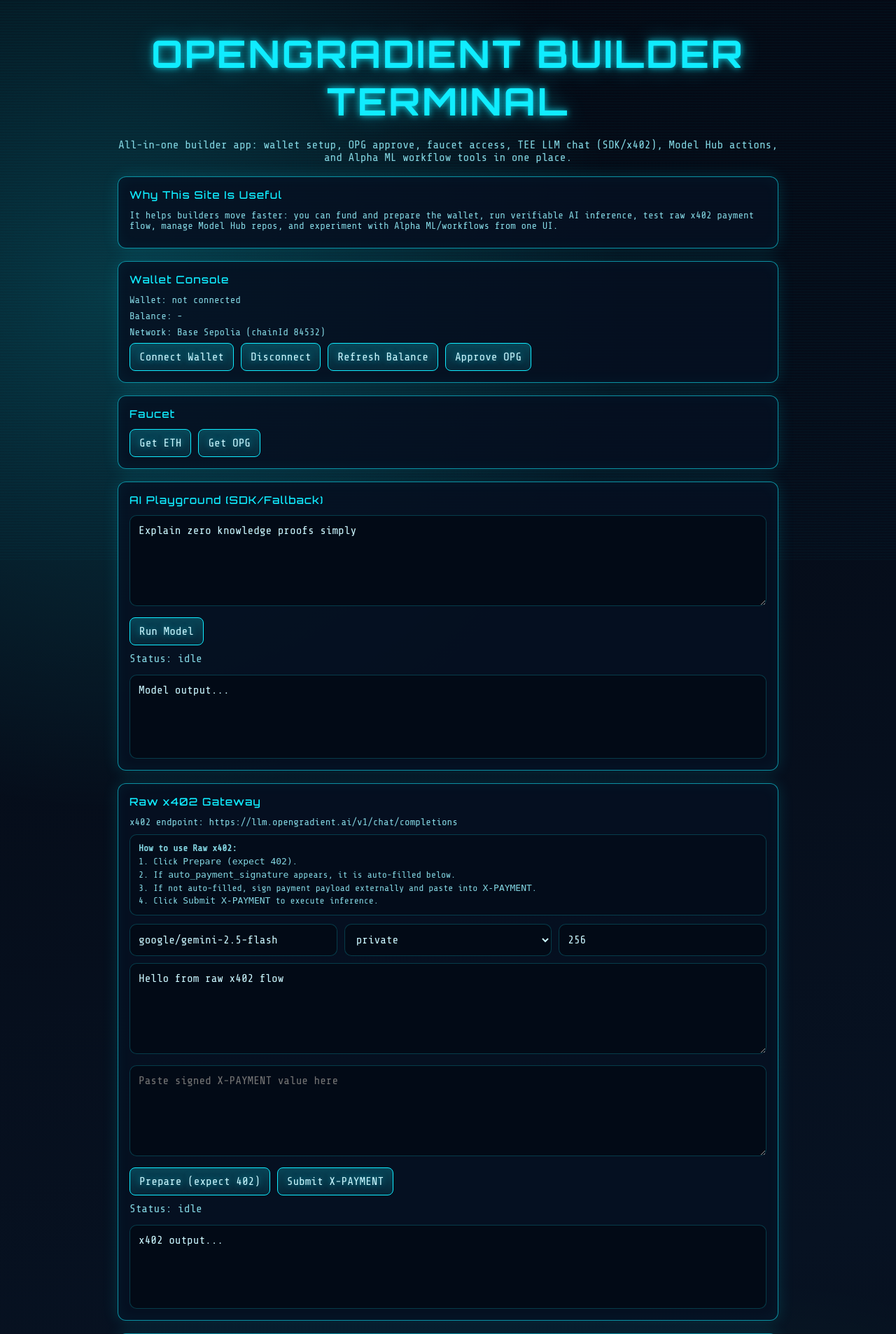
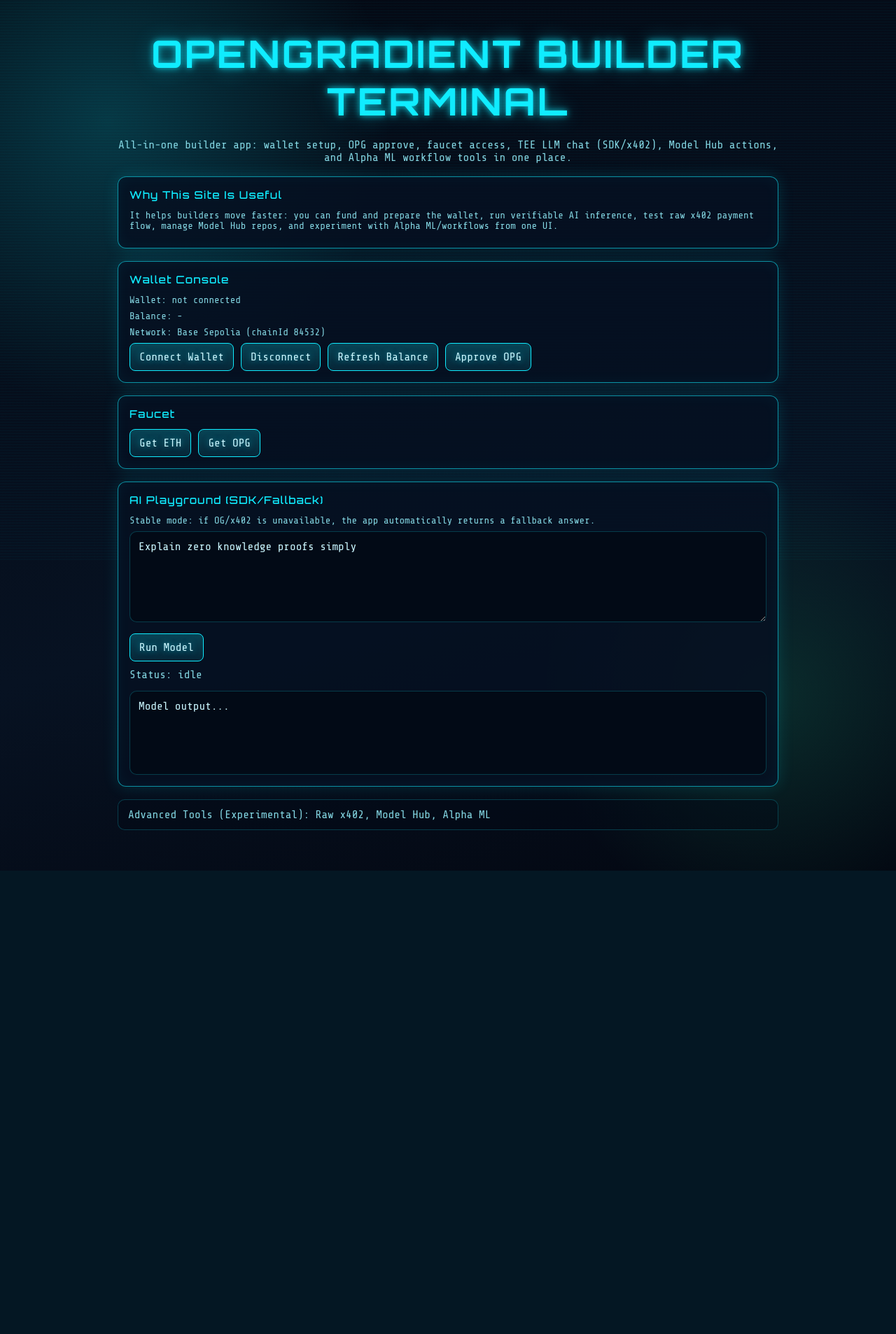
Before and after one commit to arthuroua/opengradient-intelligence-terminal, a Flask app: page / in a window 1280 px wide. Shown: the top 1906 px of the page at 70% size. After the commit the page ends 1244 px from the top, so only its background shows below. Run offline with Flask 3, Linux system fonts and the light colour scheme; some libraries are stand-ins or nearby versions.

Commit message:
Simplify UI and force stable fallback for AI Playground

```diff
--- a/app.py
+++ b/app.py
@@ -763,10 +763,11 @@
                     return call_offline_fallback(prompt), "offline_fallback"
 
             if manual_x402_message:
-                if ENABLE_WIKI_FALLBACK:
-                    return call_offline_fallback(prompt), "offline_fallback"
-                # Return actionable instruction without hard-failing UI.
-                return f"{manual_x402_message}. Details: {debug_details}", "x402_prepare_required"
+                # Keep AI Playground usable even when gateway payment flow is unstable.
+                try:
+                    return call_wikipedia_fallback(prompt), "stable_fallback_wiki"
+                except Exception:
+                    return call_offline_fallback(prompt), "stable_fallback_offline"
 
             if _is_402_error(sdk_exc):
                 try:
@@ -780,21 +781,17 @@
                         settlement=X402_DEFAULT_SETTLEMENT,
                     )
                     if status_code == 402:
-                        if ENABLE_WIKI_FALLBACK:
-                            return call_offline_fallback(prompt), "offline_fallback"
-                        requirement_preview = str(headers)[:400]
-                        return (
-                            "SDK returned 402 and x402 prepare also returned 402. "
-                            f"Payment headers: {requirement_preview}. Endpoint used: {endpoint_used}. "
-                            f"Details: {debug_details}",
-                            "x402_prepare_required",
-                        )
+                        try:
+                            return call_wikipedia_fallback(prompt), "stable_fallback_wiki"
+                        except Exception:
+                            return call_offline_fallback(prompt), "stable_fallback_offline"
                 except Exception:
                     pass
 
-            if ENABLE_WIKI_FALLBACK:
-                return call_offline_fallback(prompt), "offline_fallback"
-            return f"OpenGradient inference failed without fallback. Details: {debug_details}", "opengradient_debug"
+            try:
+                return call_wikipedia_fallback(prompt), "stable_fallback_wiki"
+            except Exception:
+                return call_offline_fallback(prompt), "stable_fallback_offline"
 
 
 def call_openai(prompt: str) -> str:
--- a/templates/index.html
+++ b/templates/index.html
@@ -127,6 +127,22 @@
         font-size: 13px;
         line-height: 1.45;
       }
+      .advanced {
+        border: 1px solid var(--line-soft);
+        border-radius: 10px;
+        margin-bottom: 18px;
+        background: rgba(3, 11, 23, 0.45);
+      }
+      .advanced > summary {
+        cursor: pointer;
+        list-style: none;
+        padding: 12px 14px;
+        color: var(--muted);
+      }
+      .advanced > summary::-webkit-details-marker { display: none; }
+      .advanced-body {
+        padding: 0 12px 12px;
+      }
       @media (max-width: 640px) {
         h1 { font-size: 28px; }
         .wrap { padding-top: 28px; }
@@ -177,12 +193,16 @@
 
       <section class="panel">
         <div class="panel-title">AI Playground (SDK/Fallback)</div>
+        <div class="meta">Stable mode: if OG/x402 is unavailable, the app automatically returns a fallback answer.</div>
         <textarea id="prompt">Explain zero knowledge proofs simply</textarea>
         <button id="runBtn">Run Model</button>
         <div class="status" id="runStatus">Status: idle</div>
         <div class="output" id="output">Model output...</div>
       </section>
 
+      <details class="advanced">
+        <summary>Advanced Tools (Experimental): Raw x402, Model Hub, Alpha ML</summary>
+        <div class="advanced-body">
       <section class="panel">
         <div class="panel-title">Raw x402 Gateway</div>
         <div class="meta" id="x402State">x402: checking config...</div>
@@ -256,6 +276,8 @@
         <div class="status" id="alphaStatus">Status: idle</div>
         <div class="output" id="alphaOutput">Alpha output...</div>
       </section>
+        </div>
+      </details>
     </div>
 
     <script src="https://cdn.jsdelivr.net/npm/ethers@6.13.4/dist/ethers.umd.min.js"></script>
```
